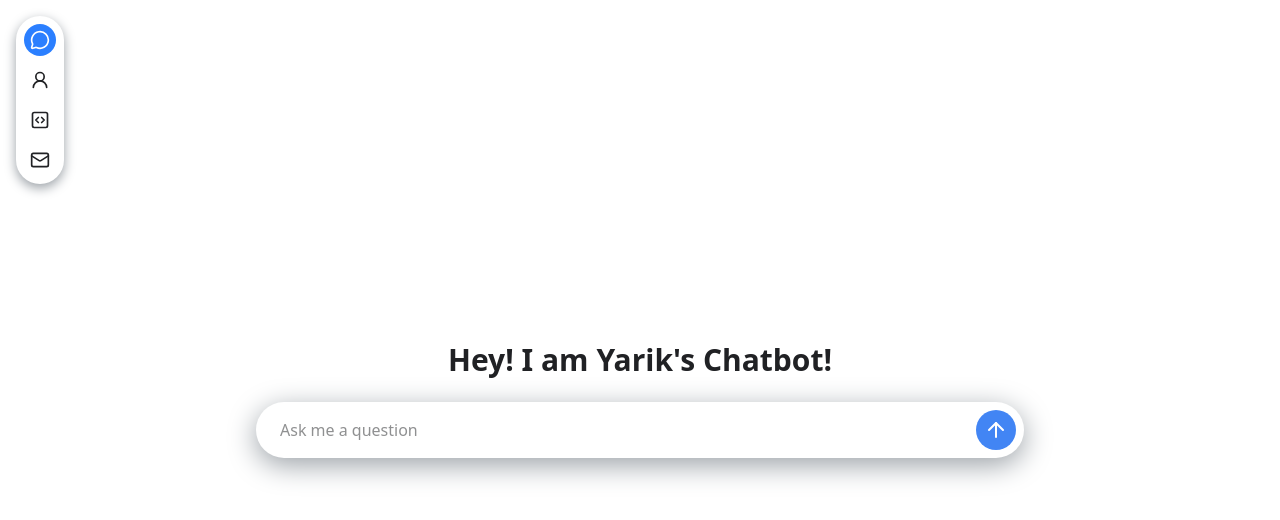
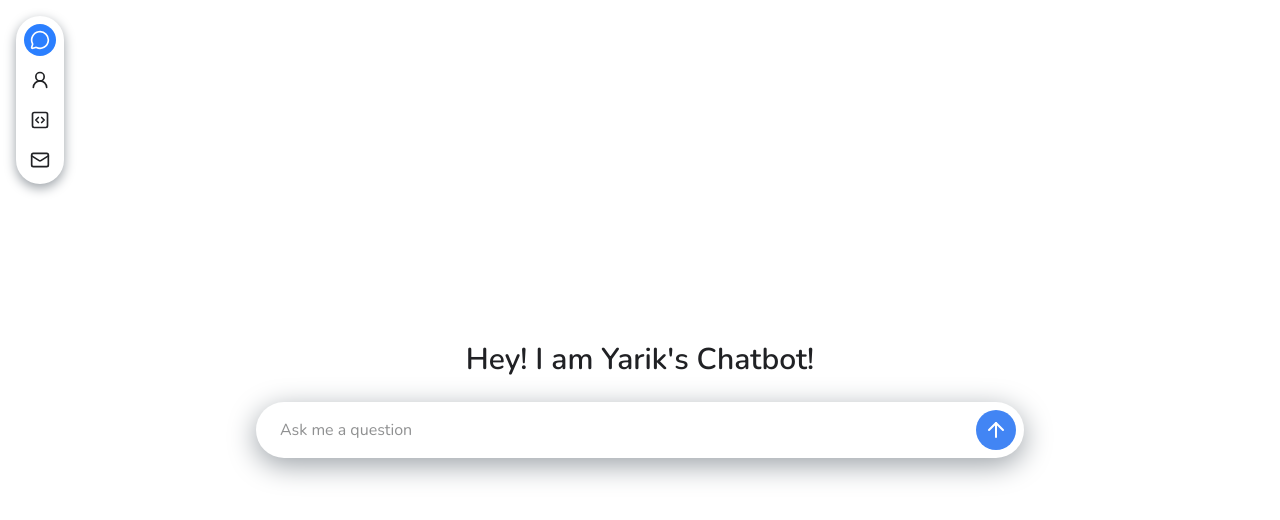
Before and after one commit to miryarik/portfolio-chatbot, a Next.js app: page / in a window 1280 px wide. Shown: the top 520 px of the page. Built offline with nearby package versions, Linux system fonts and the light colour scheme.

Commit message:
add: switch to nunito font

```diff
--- a/app/globals.css
+++ b/app/globals.css
@@ -44,11 +44,12 @@
   --color-chat-input-bg: var(--chat-input-bg);
   --color-submit-button-bg: var(--submit-button-bg);
   --color-nav-bg-color: var(--nav-bg-color);
-  --font-sans: "system-ui", "Verdana";
+  --font-nunito: var(--font-nunito);
 }
 
 body {
   background-color: var(--background);
   color: var(--text-foreground);
-  font-family: var(--font-sans), Arial, Helvetica, sans-serif;
+  font-family:
+    var(--font-nunito), "system-ui", "Verdana", Arial, Helvetica, sans-serif;
 }
--- a/app/layout.tsx
+++ b/app/layout.tsx
@@ -1,10 +1,10 @@
 import type { Metadata } from "next";
-import { Inter } from "next/font/google";
+import { Nunito } from "next/font/google";
 import "./globals.css";
 import NavMenu from "./components/nav-menu";
 
-const interSans = Inter({
-  variable: "--font-inter-sans",
+const nunito = Nunito({
+  variable: "--font-nunito",
   subsets: ["latin"],
 });
 
@@ -15,7 +15,10 @@ export const metadata: Metadata = {
 
 export default function RootLayout({ children }: LayoutProps<"/">) {
   return (
-    <html lang="en" className={`${interSans.variable} h-full antialiased`}>
+    <html
+      lang="en"
+      className={`${nunito.variable} font-nunito h-full antialiased`}
+    >
       <body className="min-h-full flex flex-col">
         <NavMenu />
         {children}
```
